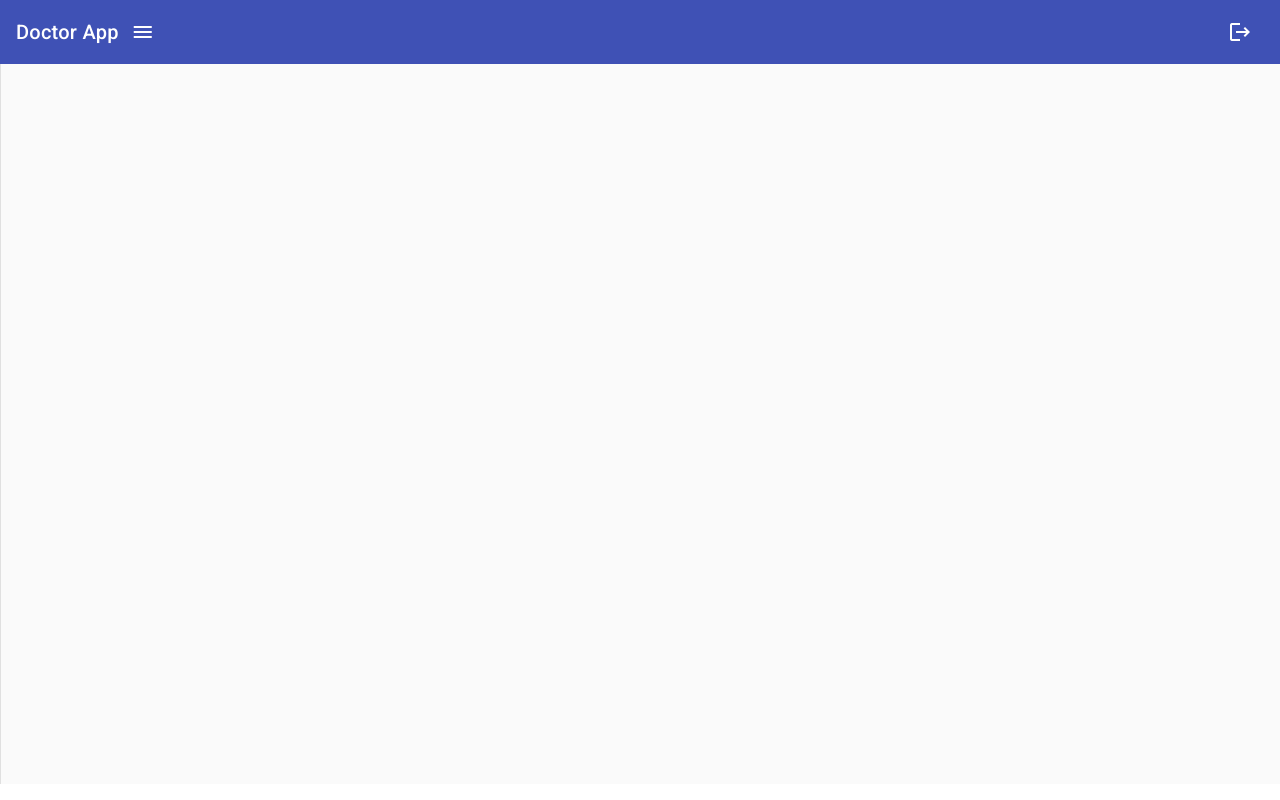
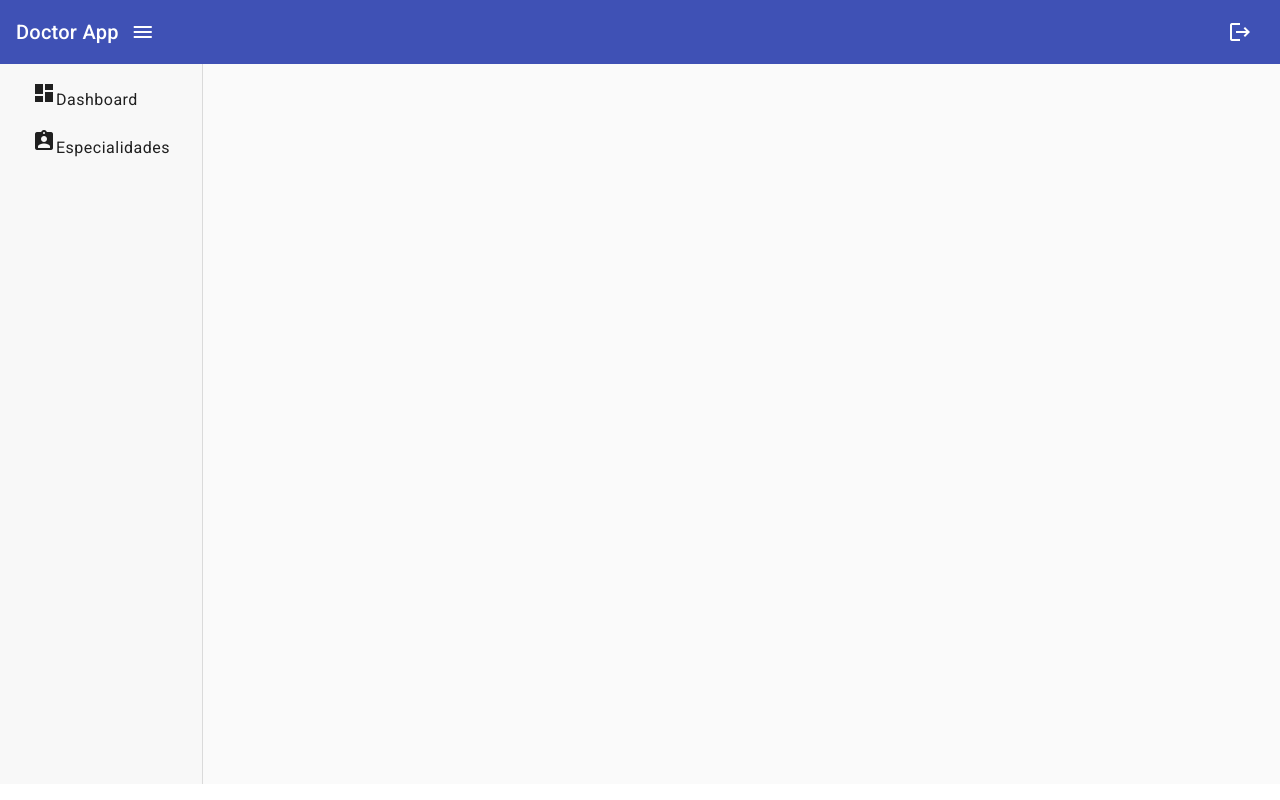
Before and after one commit to LuisJulio29/DoctorAppFrontend, an Angular app: page /layout in a window 1280 px wide. Built offline with nearby package versions, Linux system fonts and the light colour scheme; no server answers.

Commit message:
nav-list

```diff
--- a/src/app/compartido/layout/layout.component.html
+++ b/src/app/compartido/layout/layout.component.html
@@ -11,9 +11,20 @@
 </mat-toolbar>
 
 <mat-sidenav-container>
-    <mat-sidenav #sidenav mode="side" opened>
-        <mat-nav-list>
-
+    <mat-sidenav #sidenav mode="side" opened style="background-color:#f5f5f567;">
+        <mat-nav-list >
+            <mat-list-item>
+                <a mat-list-item routerLink="/layout/dashboard" routerLinkActive="active-link">
+                    <mat-icon mat-list-icon>dashboard</mat-icon>
+                    <span mat-line>Dashboard</span>
+                </a>
+            </mat-list-item>
+            <mat-list-item>
+                <a mat-list-item routerLink="/especialidades" routerLinkActive="active-link">
+                    <mat-icon mat-list-icon>assignment_ind</mat-icon>
+                    <span mat-line>Especialidades</span>
+                </a>
+            </mat-list-item>
         </mat-nav-list>
     </mat-sidenav>
     <mat-sidenav-content>
```
